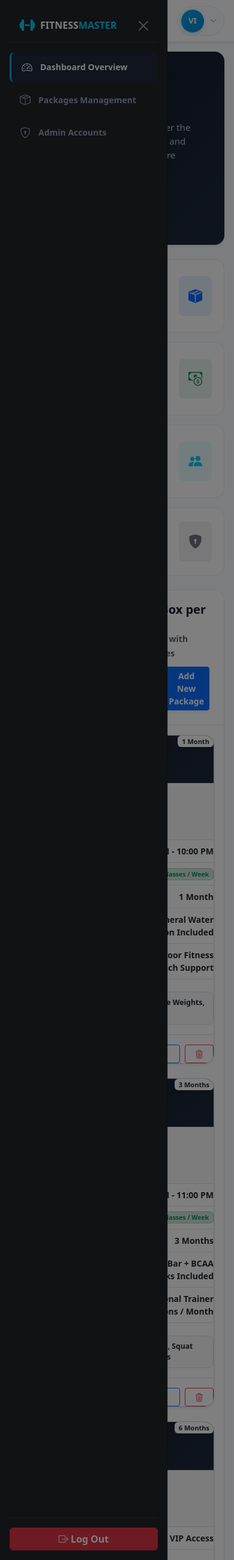
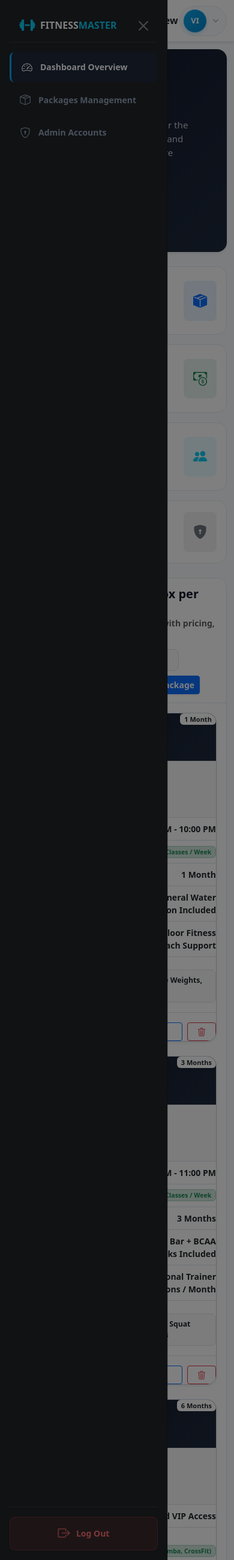
Before and after one commit to virudobariya24/Fitness_Master, a Django app: page /dashboard/ in a window 390 px wide, after a click that opens the changed part. Shown: the whole page at 60% size. Run offline with Django 5.2, Linux system fonts and the light colour scheme; a user stored in the database is signed in; data comes from the database, SQL or seed files in the repository.

Commit message:
Add logout button to sidebar bottom and optimize full responsiveness across all pages

```diff
--- a/templates/base.html
+++ b/templates/base.html
@@ -95,6 +95,74 @@
       font-size: 1.1rem;
       width: 20px;
       text-align: center;
+    }
+
+    /* Sidebar Bottom Log Out Button */
+    .sidebar-logout-btn {
+      color: #f87171;
+      background: rgba(239, 68, 68, 0.12);
+      border: 1px solid rgba(239, 68, 68, 0.3);
+      border-radius: 0.6rem;
+      padding: 0.75rem 1rem;
+      font-weight: 700;
+      font-size: 0.875rem;
+      display: flex;
+      align-items: center;
+      justify-content: center;
+      gap: 0.65rem;
+      text-decoration: none;
+      transition: all 0.2s ease;
+    }
+
+    .sidebar-logout-btn:hover {
+      color: #ffffff;
+      background: #dc2626;
+      border-color: #dc2626;
+      box-shadow: 0 4px 15px rgba(220, 38, 38, 0.4);
+      transform: translateY(-1px);
+    }
+
+    /* Full Responsive Helper Styles */
+    html, body {
+      overflow-x: hidden;
+      max-width: 100vw;
+    }
+
+    @media (max-width: 991.98px) {
+      .main-wrapper {
+        margin-left: 0 !important;
+        width: 100% !important;
+        max-width: 100% !important;
+      }
+    }
+
+    @media (max-width: 575.98px) {
+      .admin-navbar {
+        min-height: 58px;
+        padding-left: 0.75rem !important;
+        padding-right: 0.75rem !important;
+      }
+      .admin-navbar h5 {
+        font-size: 1rem !important;
+      }
+      main.p-3.p-lg-4 {
+        padding: 0.75rem !important;
+      }
+      .stat-card {
+        padding: 1rem !important;
+      }
+      .fm-card-header {
+        padding: 0.875rem 1rem !important;
+      }
+      .profile-pill {
+        padding: 3px 8px 3px 4px;
+        gap: 6px;
+      }
+      .profile-avatar-circle {
+        width: 32px;
+        height: 32px;
+        font-size: 11px;
+      }
     }
 
     /* Top Navbar */
@@ -267,6 +335,14 @@
         </a>
       </li>
     </ul>
+
+    <!-- Sidebar Bottom / Footer: Log Out (Desktop) -->
+    <div class="border-top border-secondary border-opacity-25 pt-3 mt-auto">
+      <a href="{% url 'logout' %}" class="sidebar-logout-btn w-100">
+        <i class="bi bi-box-arrow-right fs-5"></i>
+        <span>Log Out</span>
+      </a>
+    </div>
   </aside>
 
   <!-- Mobile Offcanvas Sidebar -->
@@ -296,9 +372,11 @@
           </a>
         </li>
       </ul>
+      <!-- Mobile Sidebar Bottom: Log Out -->
       <div class="border-top border-secondary border-opacity-25 pt-3 mt-auto">
-        <a href="{% url 'logout' %}" class="btn btn-danger w-100 fw-bold">
-          <i class="bi bi-box-arrow-right"></i> Log Out
+        <a href="{% url 'logout' %}" class="sidebar-logout-btn w-100">
+          <i class="bi bi-box-arrow-right fs-5"></i>
+          <span>Log Out</span>
         </a>
       </div>
     </div>
--- a/templates/dashboard/dashboard.html
+++ b/templates/dashboard/dashboard.html
@@ -22,13 +22,15 @@
             All tasks are organized and responsive below.
           </p>
         </div>
-        <div class="col-lg-4 text-lg-end mt-3 mt-lg-0">
-          <button type="button" class="btn btn-info fw-bold px-4 py-2.5 shadow-sm text-dark me-2" data-bs-toggle="modal" data-bs-target="#addPackageModal">
-            <i class="bi bi-plus-circle-fill me-1"></i> Add New Package
-          </button>
-          <a href="{% url 'admin_accounts' %}" class="btn btn-outline-light fw-bold px-3 py-2.5">
-            <i class="bi bi-people-fill me-1"></i> Admin Accounts
-          </a>
+        <div class="col-lg-4 mt-3 mt-lg-0">
+          <div class="d-flex flex-wrap gap-2 justify-content-start justify-content-lg-end">
+            <button type="button" class="btn btn-info fw-bold px-3 py-2 shadow-sm text-dark" data-bs-toggle="modal" data-bs-target="#addPackageModal">
+              <i class="bi bi-plus-circle-fill me-1"></i> Add New Package
+            </button>
+            <a href="{% url 'admin_accounts' %}" class="btn btn-outline-light fw-bold px-3 py-2">
+              <i class="bi bi-people-fill me-1"></i> Admin Accounts
+            </a>
+          </div>
         </div>
       </div>
     </div>
@@ -40,7 +42,7 @@
   <div class="row g-3 mb-4">
     <!-- Card 1: Total Packages -->
     <div class="col-sm-6 col-xl-3">
-      <div class="stat-card d-flex align-items-center justify-content-between">
+      <div class="stat-card h-100 d-flex align-items-center justify-content-between">
         <div>
           <small class="text-muted fw-bold text-uppercase" style="font-size: 11px;">Total Packages</small>
           <h3 class="fw-black text-dark mb-0 mt-1">{{ total_packages }}</h3>
@@ -54,7 +56,7 @@
 
     <!-- Card 2: Average Price -->
     <div class="col-sm-6 col-xl-3">
-      <div class="stat-card d-flex align-items-center justify-content-between">
+      <div class="stat-card h-100 d-flex align-items-center justify-content-between">
         <div>
           <small class="text-muted fw-bold text-uppercase" style="font-size: 11px;">Avg Package Price</small>
           <h3 class="fw-black text-dark mb-0 mt-1">₹{{ avg_price }}</h3>
@@ -68,7 +70,7 @@
 
     <!-- Card 3: Registered Admins -->
     <div class="col-sm-6 col-xl-3">
-      <div class="stat-card d-flex align-items-center justify-content-between">
+      <div class="stat-card h-100 d-flex align-items-center justify-content-between">
         <div>
           <small class="text-muted fw-bold text-uppercase" style="font-size: 11px;">Registered Admins</small>
           <h3 class="fw-black text-dark mb-0 mt-1">{{ total_admins }}</h3>
@@ -82,7 +84,7 @@
 
     <!-- Card 4: System Security -->
     <div class="col-sm-6 col-xl-3">
-      <div class="stat-card d-flex align-items-center justify-content-between">
+      <div class="stat-card h-100 d-flex align-items-center justify-content-between">
         <div>
           <small class="text-muted fw-bold text-uppercase" style="font-size: 11px;">System Security</small>
           <h6 class="fw-bold text-dark mb-0 mt-1">PBKDF2 SHA-256</h6>
@@ -104,7 +106,7 @@
         <h5 class="mb-0 fw-bold"><i class="bi bi-box-seam text-primary me-2"></i>Fitness Packages (1 Box per Package)</h5>
         <small class="text-muted">Manage all subscription packages with pricing, instruments, and amenities</small>
       </div>
-      <div class="d-flex align-items-center gap-2">
+      <div class="d-flex flex-wrap align-items-center gap-2">
         <!-- View Switcher Tabs: 1 Box Cards vs Table -->
         <ul class="nav nav-pills bg-light border p-1 rounded-3" id="dashboardPackagesTab" role="tablist">
           <li class="nav-item" role="presentation">
--- a/templates/packages/package_edit.html
+++ b/templates/packages/package_edit.html
@@ -90,7 +90,7 @@
 
         </div>
 
-        <div class="d-flex align-items-center justify-content-between pt-4 mt-3 border-top">
+        <div class="d-flex flex-wrap align-items-center justify-content-between gap-2 pt-4 mt-3 border-top">
           <a href="{% url 'admin_dashboard' %}" class="btn btn-outline-secondary fw-semibold">
             <i class="bi bi-arrow-left me-1"></i> Back to Dashboard
           </a>
```
Also changed, not shown: templates/accounts/admin_list.html (+6 -6 lines), templates/packages/packages_cards.html (+7 -7 lines), templates/packages/packages_list.html (+7 -7 lines).
